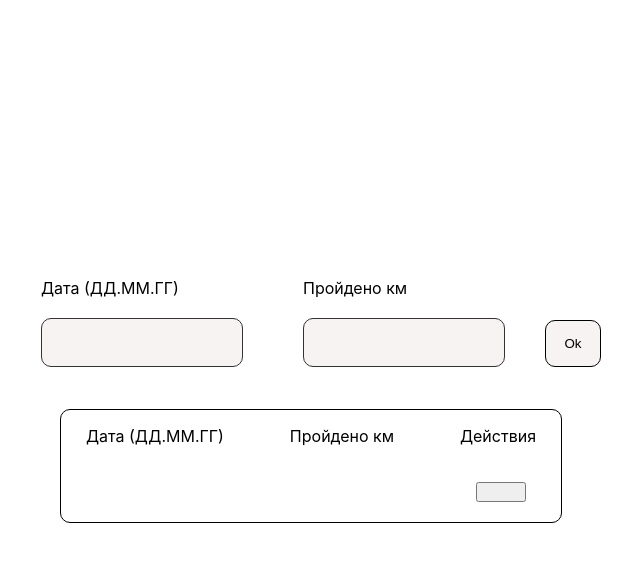
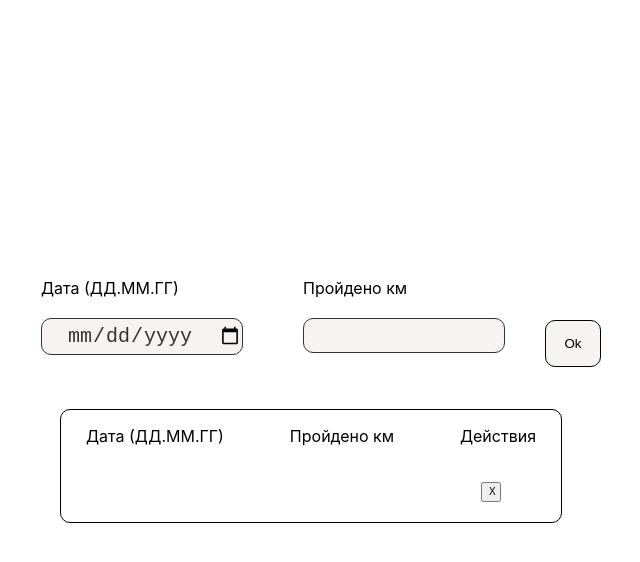
Before and after one commit to Pezu-git/ra16_steps, a React (Create React App) app: page / in a window 1280 px wide. Both pictures are taken after a click on the button "Ok". Shown: the top 562 px of the page, without its empty margins (329-969 px from the left). Built offline with nearby package versions, Linux system fonts and the light colour scheme.

Commit message:
first commit

```diff
--- a/src/App.css
+++ b/src/App.css
@@ -35,6 +35,7 @@
   width: 200px;
   margin: 20px 0;
   padding: 5px 0 5px 0;
+  font-size: 20px;
 }
 
 .buttonOkContainer {
@@ -76,8 +77,14 @@ margin: 20px 10px
 }
 
 .deleteBtn {
-  width: 50px;
+  width: 20px;
   height: 20px;
+  margin-left: 5px;
+  font-size: 10px;
+}
+
+.containerButton {
+  display: flex;
   margin: 20px 0 20px 70px;
 }
 
--- a/src/components/DateInput.js
+++ b/src/components/DateInput.js
@@ -19,7 +19,6 @@ function DateInput(props) {
     const handleSubmit = evt => {
         evt.preventDefault();
         const book = new ModelDate(nanoid(), form.name, forms.distance);
-        console.log(book)
         onAdd(book);
         setFormDate({name: ''});
         setFormDist({distance: ''});
@@ -29,11 +28,11 @@ function DateInput(props) {
         <div className="containerHeader">
             <form className="containerInputDate" onSubmit={handleSubmit}>
                 <label htmlFor="dateInput">Дата (ДД.ММ.ГГ)</label>
-                <input className="input"  name="name" value={form.name} onChange={handleChangeDate} />
+                <input className="input" type="date"  name="name" value={form.name} onChange={handleChangeDate} />
             </form>
             <form className="containerInputDistance" onSubmit={handleSubmit}>
                 <label htmlFor="distanceInput">Пройдено км</label>
-                <input className="input"  name="distance" value={forms.distance} onChange={handleChangeDist} />
+                <input className="input" type="number"  name="distance" value={forms.distance} onChange={handleChangeDist} />
             </form>
             <button className='buttonOk' onClick={handleSubmit}>Ok</button>
         </div>
--- a/src/components/DateItem.js
+++ b/src/components/DateItem.js
@@ -3,23 +3,27 @@ import ModelDate from './ModelDate';
 
 function DateItem(props)
  {
-     const {book} = props;
-     return (
-         <div className="itemContainer">
+    const { book, onRemove: handleRemove } = props;
+
+    return (
+        <div className="itemContainer">
             <div className="dateText" key={book.id}>
                 {book.name}
             </div>
             <div className="distText">
                 {book.distance}
-            </div>
-            <button className="deleteBtn"></button>
-         </div>
+             </div>
+             <div className="containerButton">
+                <button className="deleteBtn" onClick={() => handleRemove(book.id)}>X</button>
+             </div>
 
-     )
+        </div>
+    )
  }
 
  DateItem.propTypes = {
-     book: PropTypes.instanceOf(ModelDate).isRequired
+     book: PropTypes.instanceOf(ModelDate).isRequired,
+     onRemove: PropTypes.func.isRequired,
  }
 
  export default DateItem
--- a/src/components/DateList.js
+++ b/src/components/DateList.js
@@ -3,17 +3,19 @@ import DateItem from './DateItem';
 import ModelDate from './ModelDate';
 
 function DateList(props) {
-    console.log(props)
-    const {books} = props;
+
+    const { books, onRemove: handleRemove } = props;
+    const sortBooks =books.sort((prev, next) => prev.name < next.name ? 1 : -1);
     return (
         <div className="myStepContainer">
-            {books.map(o => <DateItem key={o.id} book={o} />)}
+            {sortBooks.map(o => <DateItem key={o.id} book={o} onRemove={handleRemove}/>)}
         </div>
     )
 }
 
 DateList.propTypes = {
-    books: PropTypes.arrayOf(PropTypes.instanceOf(ModelDate)).isRequired
+    books: PropTypes.arrayOf(PropTypes.instanceOf(ModelDate)).isRequired,
+    onRemove: PropTypes.func.isRequired,
 }
 
 export default DateList
--- a/src/components/MyFitInterface.js
+++ b/src/components/MyFitInterface.js
@@ -5,9 +5,10 @@ import DateList from './DateList';
 
 function MyFitInterface(prop) {
   const [books, setBooks] = useState([]);
-  const handleAdd = book => { setBooks(prevBooks => [...prevBooks, book]);}
-  const [filter, setFilter] = useState('');
-  console.log(books)
+  const handleAdd = book => { setBooks(prevBooks => [...prevBooks, book]); }
+  const handleRemove = id => {
+    setBooks(prevBooks => prevBooks.filter(o => o.id !== id));
+    }
 
   return (
     <div className="container">
@@ -20,19 +21,7 @@ function MyFitInterface(prop) {
           <p className="diaryHeaderText">Пройдено км</p>
           <p className="diaryHeaderText">Действия</p>
         </div>
-        <DateList books={books} />
-
-        <div className="diaryTableContainer">
-          <div className="dateColumn">
-
-          </div>
-          <div className="distanceColumn">
-
-          </div>
-          <div className="todoColumn">
-
-          </div>
-        </div>
+        <DateList books={books} onRemove={ handleRemove} />
       </div>
     </div>
   )
```
